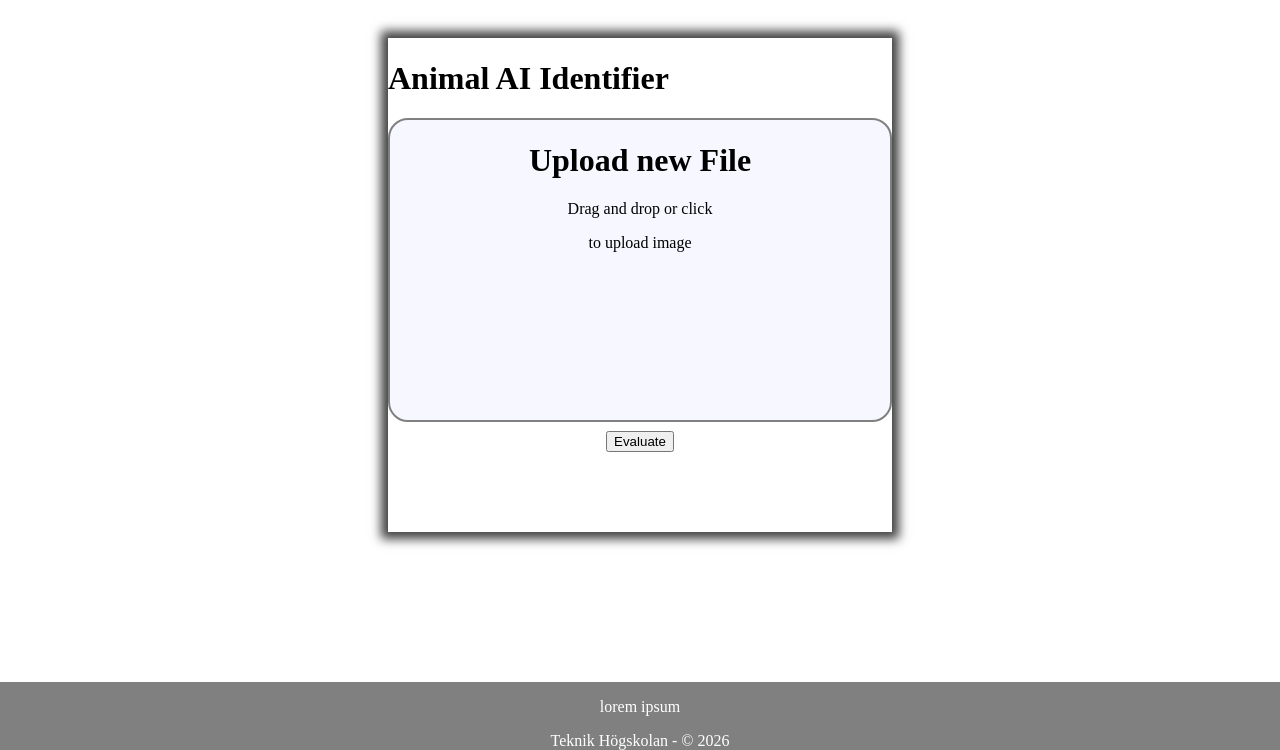
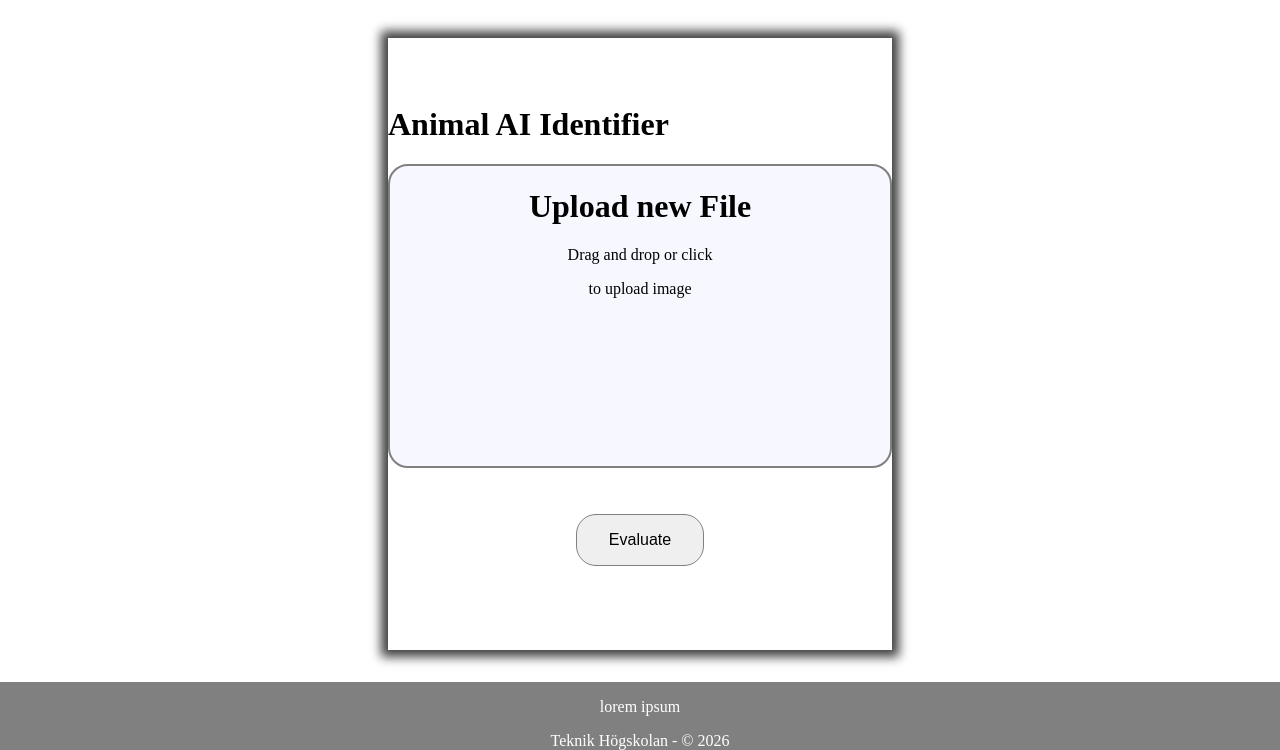
Before and after one commit to Maskininlarning-Grupp-2/Bildigenk-nning, a Flask app: page /image/animals in a window 1280 px wide. Shown: the part 50-800 px from the top of the page. Run offline with Flask 3, Linux system fonts and the light colour scheme.

Commit message:
Added missing CSS

```diff
--- a/website/static/styles.css
+++ b/website/static/styles.css
@@ -102,6 +102,15 @@ nav ul {
   gap: 0.5rem;
 }
 
+input[type="submit"] {
+    cursor: pointer;
+    font-size: 100%;
+    flex-direction: row;
+    border: 1px solid var(--bg-color);
+    padding: 16px 32px;
+    border-radius: 20px;
+}
+
 /* FOOTER */
 footer{
   background-color: var(--bg-color);
```
